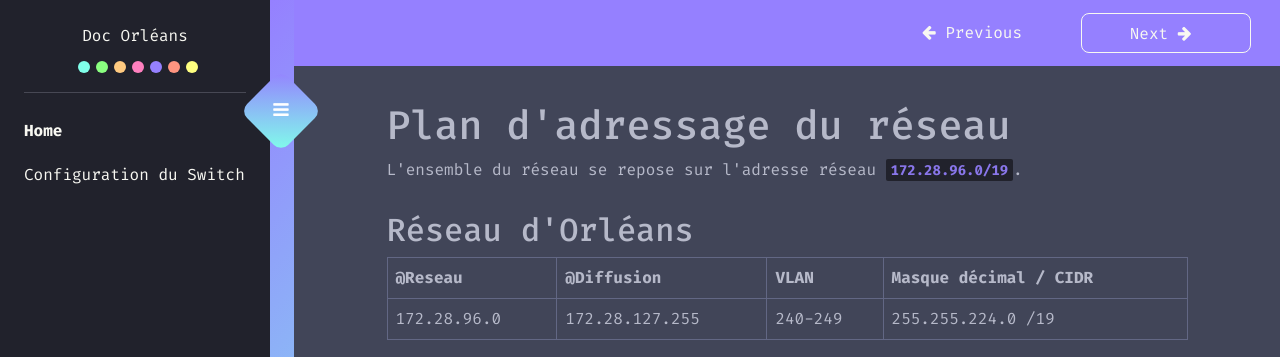
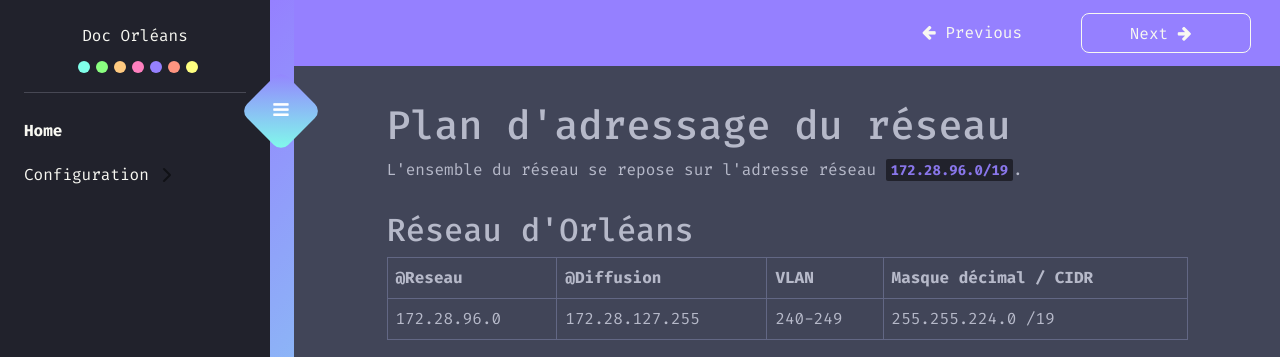
Before and after one commit to eRaETatsuya/OrleansSIO.github.io, an MkDocs documentation site: the page built from docs/index.md, in a window 1280 px wide. Shown: the top 357 px of the page. Built offline with MkDocs 1.6.1 and Material for MkDocs 9.7.7, drawn with Linux system fonts in a browser that asks for light colours.

Commit message:
Update mkdocs.yml

```diff
--- a/mkdocs.yml
+++ b/mkdocs.yml
@@ -5,4 +5,5 @@
 
 nav :
   - Home : index.md
-  - Configuration du Switch : switch.md
+  - Configuration :
+    - -Switch : switch.md
```
